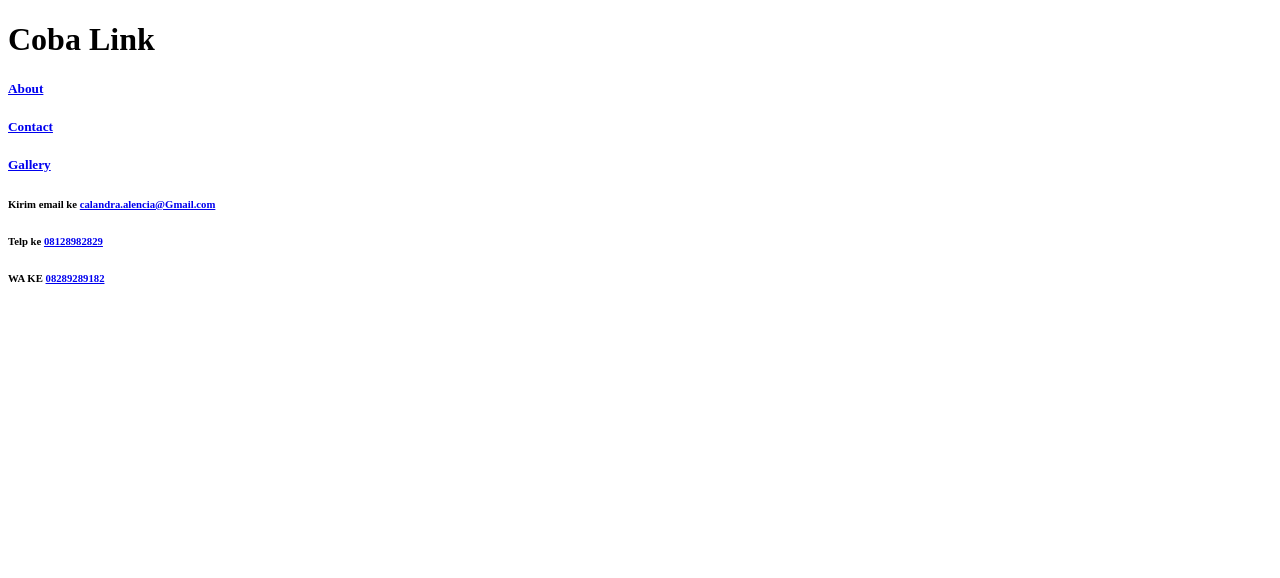
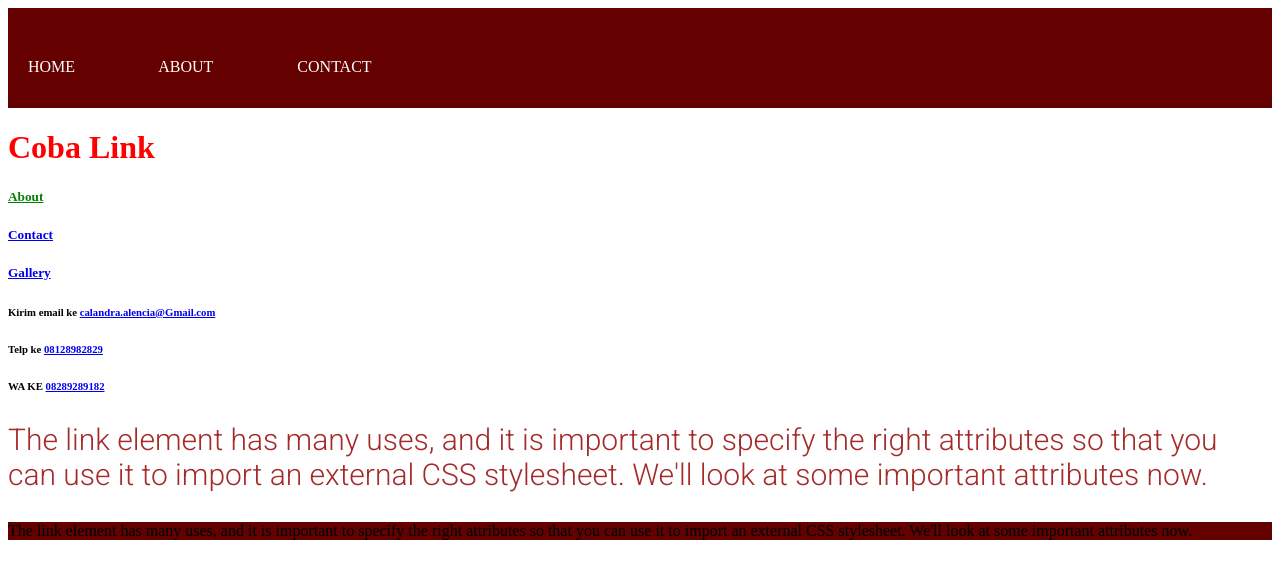
Before and after one commit to callenid/dtwreg, a plain HTML site: page index.html in a window 1280 px wide. Drawn offline with Linux system fonts and the light colour scheme.

Commit message:
add pertemuan 3

```diff
--- /dev/null
+++ b/assets/css/style.css
@@ -0,0 +1,13 @@
+/*
+h5,
+h5,
+.coba {
+	background-color: bisque;
+	height: 80px;
+}
+*/
+@font-face {
+	font-family: "astoria";
+	src: url("assets/font/waldorf_astoria/Waldorf Astoria.ttf") format("ttf"),
+		url("assets/font/waldorf_astoria/Waldorf Astoria.ttf") format("ttf");
+}
--- a/index.html
+++ b/index.html
@@ -6,6 +6,48 @@
 		<meta name="viewport" content="width=device-width, initial-scale=1.0" />
 		<meta name="author" content="calandra alencia haryani" />
 		<meta name="description" content="website kelas dasar teknologi web" />
+		<style>
+			.menu {
+				position: sticky;
+				top: 0;
+				height: 100px;
+				width: 100%;
+				background-color: #640000;
+				color: white;
+			}
+
+			header {
+				padding: 50px 20px;
+			}
+
+			h1 {
+				color: red;
+			}
+			a {
+			}
+			h6 {
+			}
+			H5 {
+			}
+			h1 {
+			}
+			body {
+			}
+
+			.elaine {
+				color: brown;
+			}
+
+			#coba {
+				background-color: #640000;
+				height: 20%;
+			}
+
+			.cath {
+				font-size: 30px;
+			}
+		</style>
+		<link rel="stylesheet" href="assets/css/style.css" />
 		<link
 			rel="apple-touch-icon"
 			sizes="180x180"
@@ -25,11 +67,26 @@
 		/>
 
 		<link rel="manifest" href="assets/image/favicon_io/site.webmanifest" />
+		<link rel="preconnect" href="https://fonts.googleapis.com" />
+		<link rel="preconnect" href="https://fonts.gstatic.com" crossorigin />
+		<link
+			href="https://fonts.googleapis.com/css2?family=Roboto:wght@300&display=swap"
+			rel="stylesheet"
+		/>
 		<title>Home</title>
 	</head>
-	<body>
+	<body style="font-family: 'astoria'">
+		<div class="menu">
+			<header>
+				<span style="margin-right: 80px">HOME</span>
+				<span style="margin-right: 80px">ABOUT</span>
+				<span>CONTACT</span>
+			</header>
+		</div>
 		<h1>Coba Link</h1>
-		<h5><a href="about.html" target="_blank">About</a></h5>
+		<h5>
+			<a href="#coba" target="_blank" style="color: green">About</a>
+		</h5>
 		<h5><a href="contact.html" target="_blank">Contact</a></h5>
 		<h5><a href="gallery.html" target="_blank">Gallery</a></h5>
 
@@ -43,5 +100,16 @@
 		<h6>
 			WA KE <a href="https://wa.link/i5ktrc" target="_blank">08289289182</a>
 		</h6>
+		<p class="elaine cath" style="font-family: 'Roboto', sans-serif">
+			The link element has many uses, and it is important to specify the right
+			attributes so that you can use it to import an external CSS stylesheet.
+			We'll look at some important attributes now.
+		</p>
+
+		<div id="coba">
+			The link element has many uses, and it is important to specify the right
+			attributes so that you can use it to import an external CSS stylesheet.
+			We'll look at some important attributes now.
+		</div>
 	</body>
 </html>
```
Also changed, not shown: assets/font/waldorf_astoria/LICENSE-PLEASE READ FIRST.txt (added), assets/font/waldorf_astoria/Waldorf Astoria.ttf (added), 5 other files.
